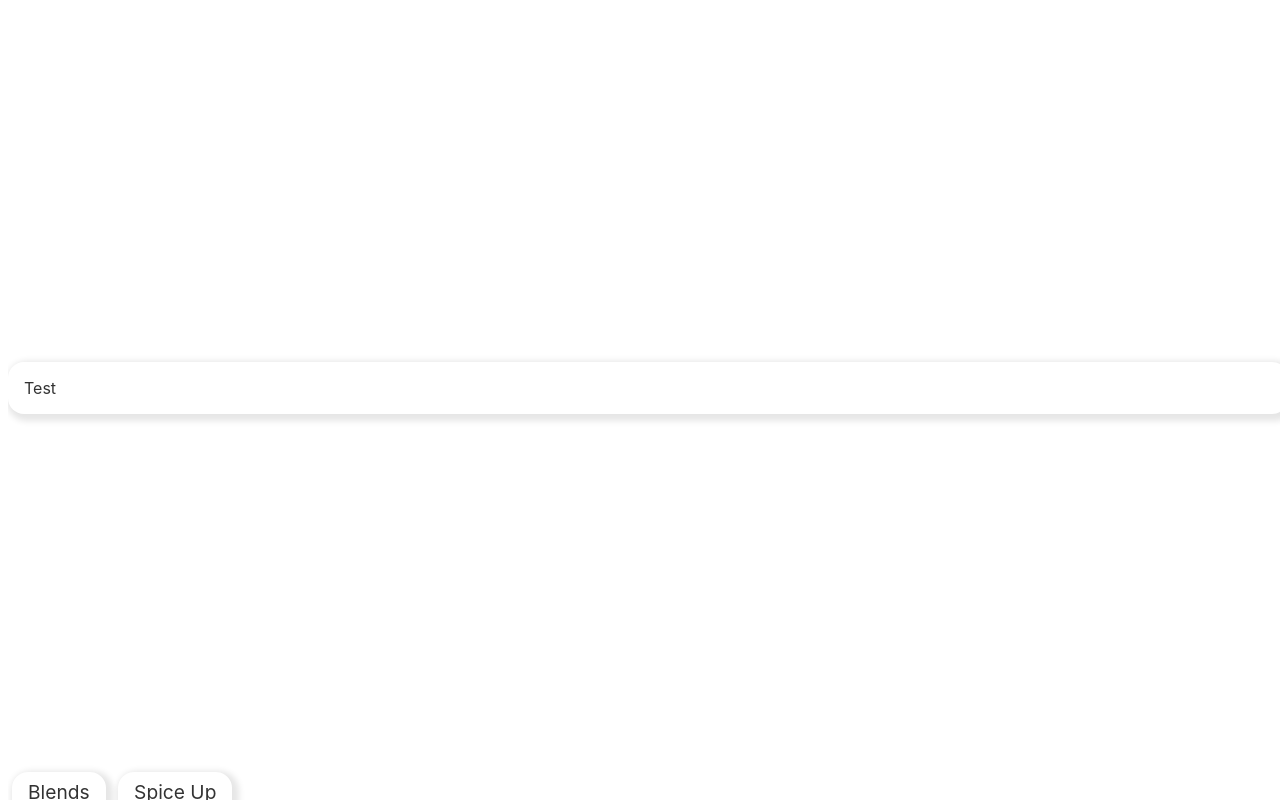
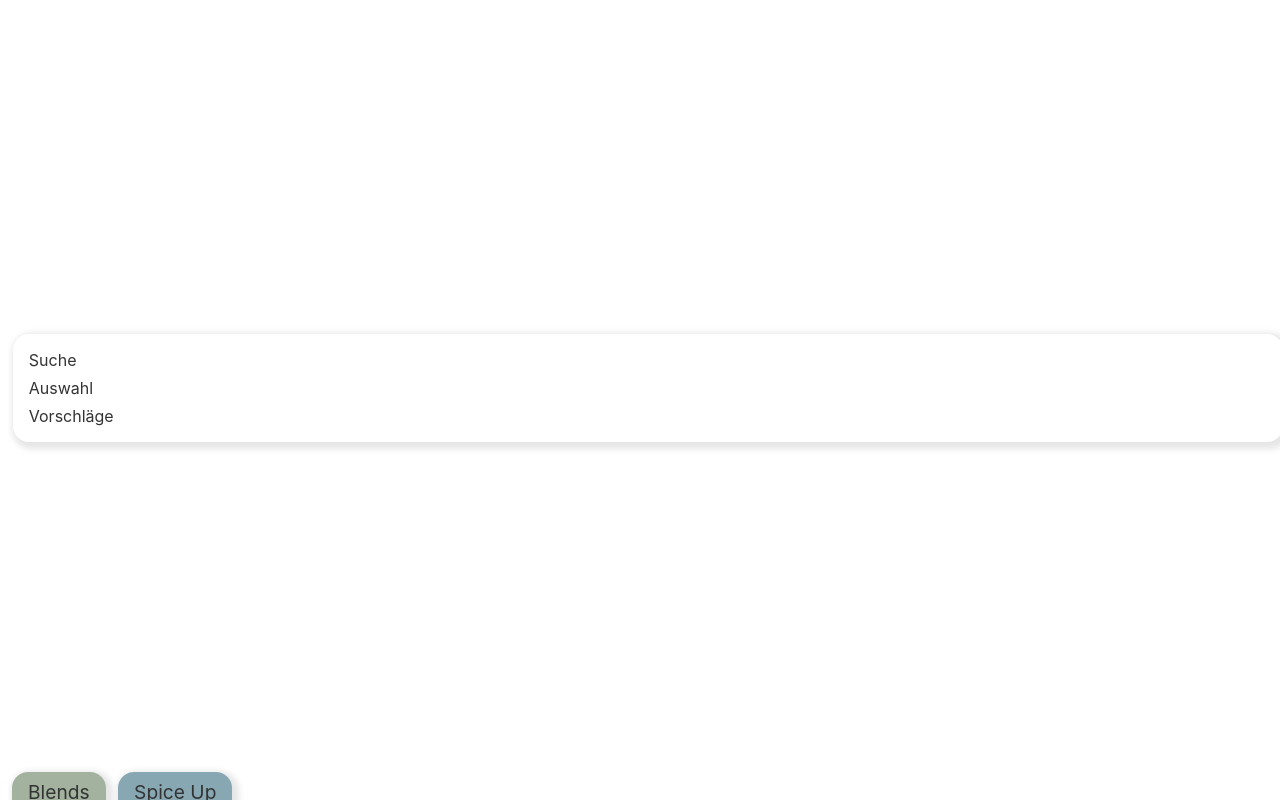
Before and after one commit to FMeister/SpiceSpace, a Svelte app: page / in a window 1280 px wide. Both pictures are taken after a click on the button "Spice Up". Built offline with nearby package versions, Linux system fonts and the light colour scheme.

Commit message:
Init layout in plate page

```diff
--- a/src/App.svelte
+++ b/src/App.svelte
@@ -1,6 +1,7 @@
 <script>
   import SpiceBlendsPage from "./Pages/SpiceBlendsPage.svelte";
   import SpiceMyPlatePage from "./Pages/SpiceMyPlatePage.svelte";
+  import AromaGroupsColors from "./spices/AromaGroupsColors";
 
   let pageToShow = "Blends";
 
@@ -25,8 +26,8 @@
     </div>
 
     <div class=".horizontal-grid">
-      <button class="button" on:click={showBlends}>Blends</button>
-      <button class="button" on:click={showSpiceMyPlate}>Spice Up</button>
+      <button class="button" style="background-color: {AromaGroupsColors.Einzigartige_Stoffe};" on:click={showBlends}>Blends</button>
+      <button class="button"  style="background-color: {AromaGroupsColors.Durchdringende_Terpene};" on:click={showSpiceMyPlate}>Spice Up</button>
     </div>
   </div>
 </div>
@@ -54,13 +55,12 @@
   }
   .container {
     padding: 1rem;
-    /* margin: 1rem; */
+    margin: 0.3rem;
     box-shadow: 3px 3px 6px 4px rgba(0, 0, 0, 0.1);
     border-radius: 1rem;
   }
   .button {
     cursor: pointer;
-    background-color: rgb(255, 255, 255);
     box-shadow: 3px 3px 6px 4px rgba(0, 0, 0, 0.1);
     border-top-right-radius: 1rem;
     border-top-left-radius: 1rem;
@@ -72,7 +72,6 @@
     font-size: larger;
   }
   .button:hover{
-    background-color: rgb(253, 253, 253);
     transform: scale(0.97);
     box-shadow: 3px 3px 6px 4px rgba(0, 0, 0, 0.08) inset;
   }
--- a/src/Pages/SpiceMyPlatePage.svelte
+++ b/src/Pages/SpiceMyPlatePage.svelte
@@ -124,9 +124,24 @@
 
   </script>
 
-  <div class="">
-Test
+  <div class="vertical-grid">
+    <div>
+      Suche
+    </div>
+    <div>
+      Auswahl
+    </div>
+    <div>
+      Vorschläge
+    </div>
   </div>
 
   <style>
+  .vertical-grid {
+    display: grid;
+    grid-auto-flow: row dense;
+    grid-auto-rows: 1fr 1fr auto;
+    gap: 0.5rem 0.5rem;
+    align-items: center;
+  }
   </style>
```
Also changed, not shown: public/build/bundle.css, public/build/bundle.js, 1 other file (tests, documents, lock files or other folders).
